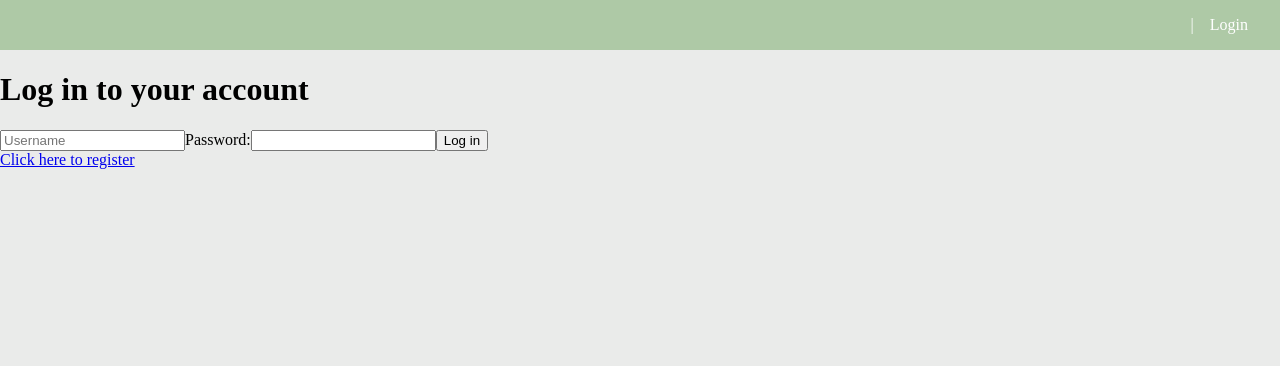
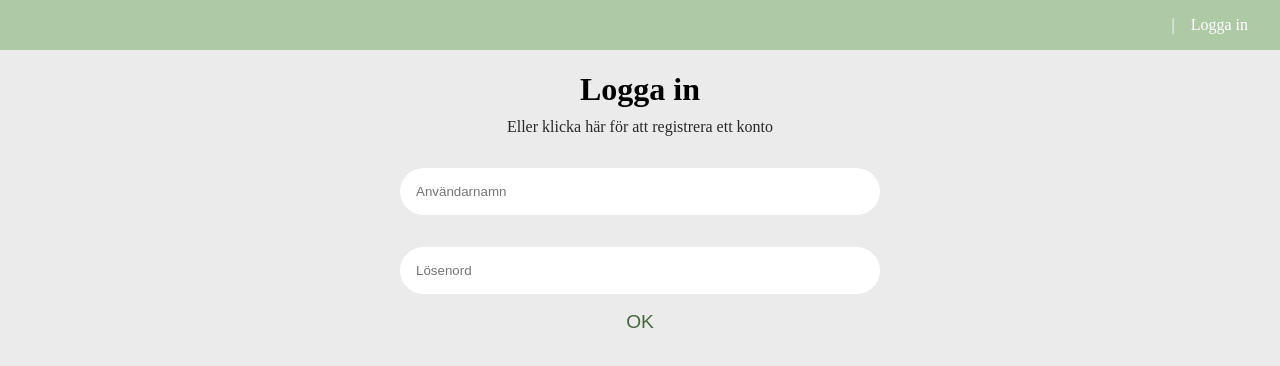
Before and after one commit to emmaambr/event_application, a React (Create React App) app in the folder frontend/: page /login in a window 1280 px wide. Shown: the top 366 px of the page. Built offline with nearby package versions, Linux system fonts and the light colour scheme.

Commit message:
login design

```diff
--- a/frontend/src/component/LoginComponent.js
+++ b/frontend/src/component/LoginComponent.js
@@ -1,6 +1,7 @@
 import { React, useState } from 'react'
 import { AuthenticationToken } from '../helper/AuthenticationToken';
 import axios from 'axios';
+import "../css/login.css"
 
 export default function LoginComponent() {
     const [username, setUsername] = useState('')
@@ -31,17 +32,12 @@ export default function LoginComponent() {
     return (
         <div>
             <div>
-                <form onSubmit={login}>
-                    <label>
-                        <input value={username} placeholder="Username" onChange={(e) => setUsername(e.target.value)} />
-                    </label>
+                <form className="login-content" onSubmit={login}>
+                    <input className="user-input" value={username} placeholder="Användarnamn" onChange={(e) => setUsername(e.target.value)} />
 
-                    <label>
-                        Password:
-                        <input value={password} onChange={(e) => setPassword(e.target.value)} />
-                    </label>
+                    <input className="user-input" value={password} placeholder="Lösenord" onChange={(e) => setPassword(e.target.value)} />
 
-                    <button type="submit"> Log in </button>
+                    <button className="btn" type="submit"> OK </button>
                 </form>
             </div>
         </div>
--- a/frontend/src/component/NavComponent.js
+++ b/frontend/src/component/NavComponent.js
@@ -4,8 +4,8 @@ import "../css/navbar.css"
 const token = localStorage.getItem("token");
 
 export default function NavComponent() {
-    let loggedIn = token ? <a href="/" onClick={logOut}> Log out </a> : <a href="/login"> Login </a>;
-    let myPage = token && <a href="/mypage"> My page </a>;
+    let loggedIn = token ? <a href="/" onClick={logOut}> Logga ut </a> : <a href="/login"> Logga in </a>;
+    let myPage = token && <a href="/mypage"> Mina sidor </a>;
 
     function logOut() {
         localStorage.removeItem("token");
--- /dev/null
+++ b/frontend/src/css/login.css
@@ -0,0 +1,24 @@
+.login-content {
+    max-width: 40vw;
+    margin: 0 auto;
+    display: flex;
+    flex-direction: column;
+}
+
+.user-input {
+    margin: 1rem;
+    padding: 1rem;
+    border-radius: 8rem;
+    border: 0px;
+}
+
+.btn {
+    border: 0;
+    background-color: inherit;
+    color: #47653E;
+    font-size: 1.2rem;
+}
+
+.btn:hover {
+    font-weight: bold;
+}
--- /dev/null
+++ b/frontend/src/css/loginPage.css
@@ -0,0 +1,23 @@
+.login-page-content {
+    max-width: 40vw;
+    margin: 0 auto;
+    display: flex;
+    flex-direction: column;
+    align-items: center;
+}
+
+.login-page-content h1 {
+    margin-bottom: 0.6rem;
+}
+
+.login-page-content a {
+    margin-bottom: 1rem;
+    color: #292826;
+    text-decoration: none;
+}
+
+.login-page-content a:hover {
+    color: #000;
+    cursor: pointer;
+    text-decoration: underline;
+}
--- a/frontend/src/page/LoginPage.js
+++ b/frontend/src/page/LoginPage.js
@@ -1,22 +1,19 @@
 import React from "react";
 import NavComponent from "../component/NavComponent";
 import LoginComponent from "../component/LoginComponent";
+import "../css/loginPage.css"
 
 const LoginPage = () => {
     return (
         <div>
             <NavComponent />
 
-            <div>
-                <h1> Log in to your account </h1>
-                <LoginComponent />
+            <div className="login-page-content">
+                <h1> Logga in </h1>
+                <a href="/register"> Eller klicka här för att registrera ett konto </a>
             </div>
 
-            <div>
-                <div>
-                    <a href="/register"> Click here to register </a>
-                </div>
-            </div>
+            <LoginComponent />
         </div>
     );
 };
```
